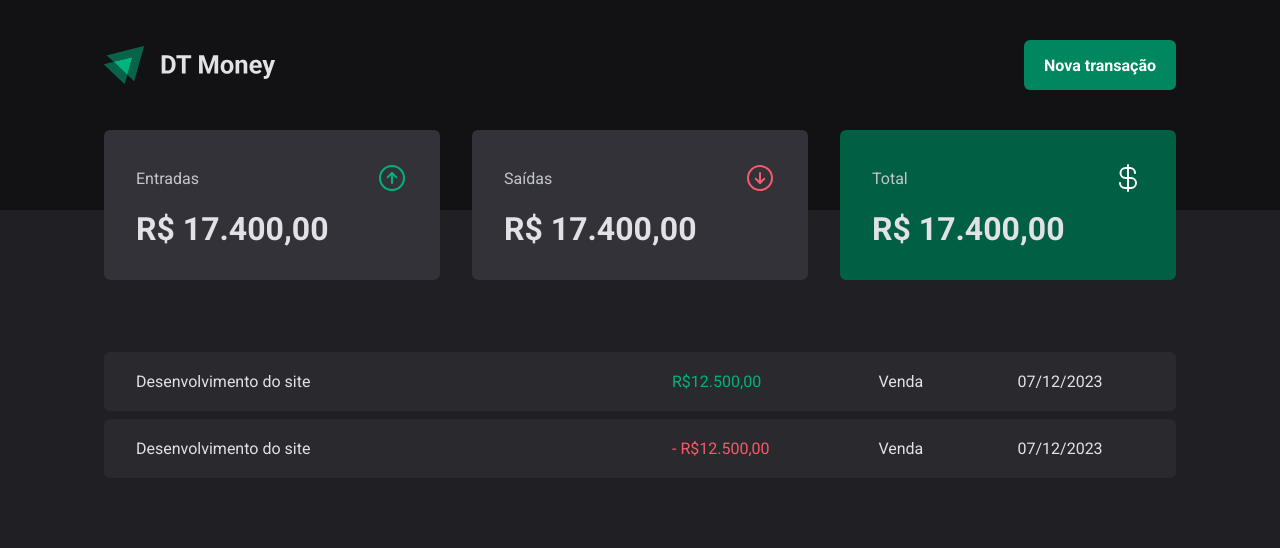
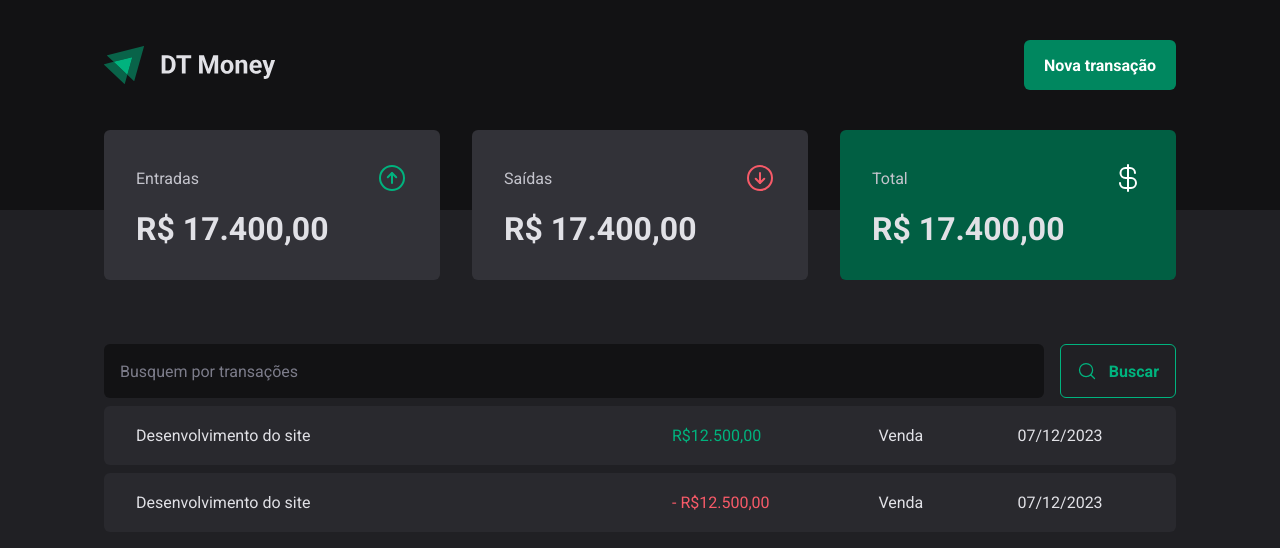
Before and after one commit to pessoadavi/03-dt-money, a React (Vite) app: page / in a window 1280 px wide. Shown: the top 548 px of the page. Built offline with nearby package versions, Linux system fonts and the light colour scheme.

Commit message:
tag de pesquisa.

```diff
--- /dev/null
+++ b/src/components/SearchForm/index.tsx
@@ -0,0 +1,19 @@
+import { SearchFormContainer } from "./styles";
+import { MagnifyingGlass } from 'phosphor-react'
+
+export const SearchForm = () => {
+    return (
+        <>
+        <SearchFormContainer>
+            <input
+             type="text"
+             placeholder="Busquem por transações"
+             />
+             <button>
+                <MagnifyingGlass size={20}/>
+                Buscar
+             </button>
+        </SearchFormContainer>
+        </>
+    );
+}
--- /dev/null
+++ b/src/components/SearchForm/styles.ts
@@ -0,0 +1,40 @@
+import styled from "styled-components";
+
+export const SearchFormContainer = styled.form`
+    display: flex;
+    gap: 1rem;
+
+    input {
+        flex: 1;
+        border-radius: 6px;
+        border: 0;
+        background: ${props => props.theme['gray-900']};
+        color: ${props => props.theme['gray-300']};
+        padding: 1rem;
+
+        &::placeholder {
+            color: ${props => props.theme['gray-500']};
+        }
+    }
+
+    button {
+        display: flex;
+        align-items: center;
+        gap: 0.75rem;
+
+        border: 0;
+        padding: 1rem;
+        background: transparent;
+        border:  1px solid ${props => props.theme['green-300']};
+        color: ${props => props.theme['green-300']};
+        font-weight: bold;
+        border-radius: 6px;
+
+        &:hover {
+            background: ${props => props.theme['green-500']};
+            border-color:  1px solid ${props => props.theme['green-500']};
+            color: ${props => props.theme.white};
+            transition: background-color 0.2s, color 0.2s, border-color 0.2s;
+        }
+    }
+`
--- a/src/pages/Transactions/index.tsx
+++ b/src/pages/Transactions/index.tsx
@@ -1,6 +1,7 @@
 import Summary from "../../components/Summary";
 import { Header } from "../../components/Header";
 import { PriceHighLight, TransactionsContainer, TransactionsTable } from "./styles";
+import { SearchForm } from "../../components/SearchForm";
 
 export const Transactions = () => {
     return (
@@ -9,6 +10,7 @@
             <Summary />
 
             <TransactionsContainer>
+                <SearchForm/>
                 <TransactionsTable>
                     <tbody>
                         <tr>
--- a/src/pages/Transactions/styles.ts
+++ b/src/pages/Transactions/styles.ts
@@ -11,7 +11,7 @@
     width: 100%;
     border-collapse: separate;
     border-spacing: 0 0.5rem;
-    /* margin-top: 1%.5rem; */
+    margin-top: 1%.5rem;
 
     td {
         padding: 1.25rem 2rem;
```
